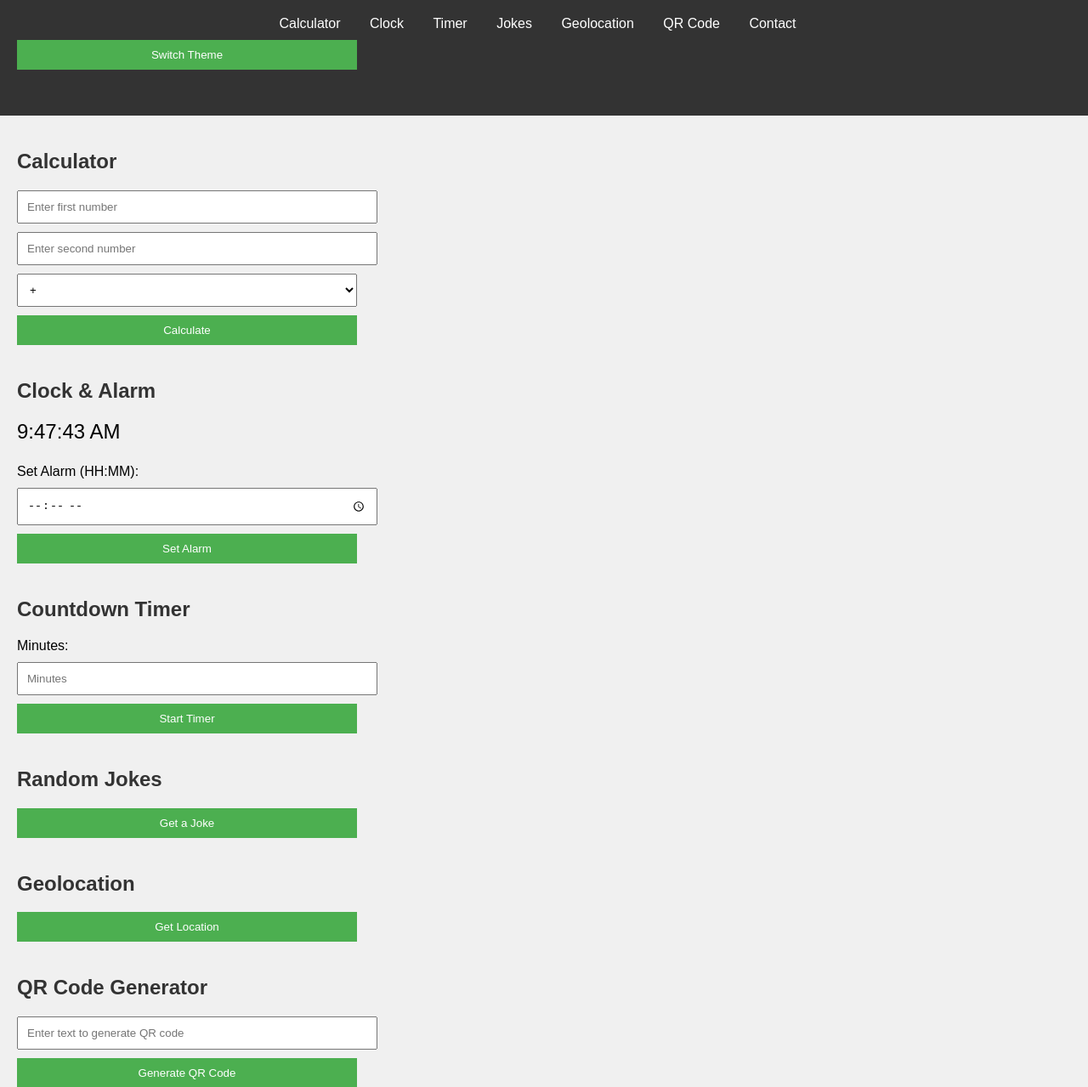
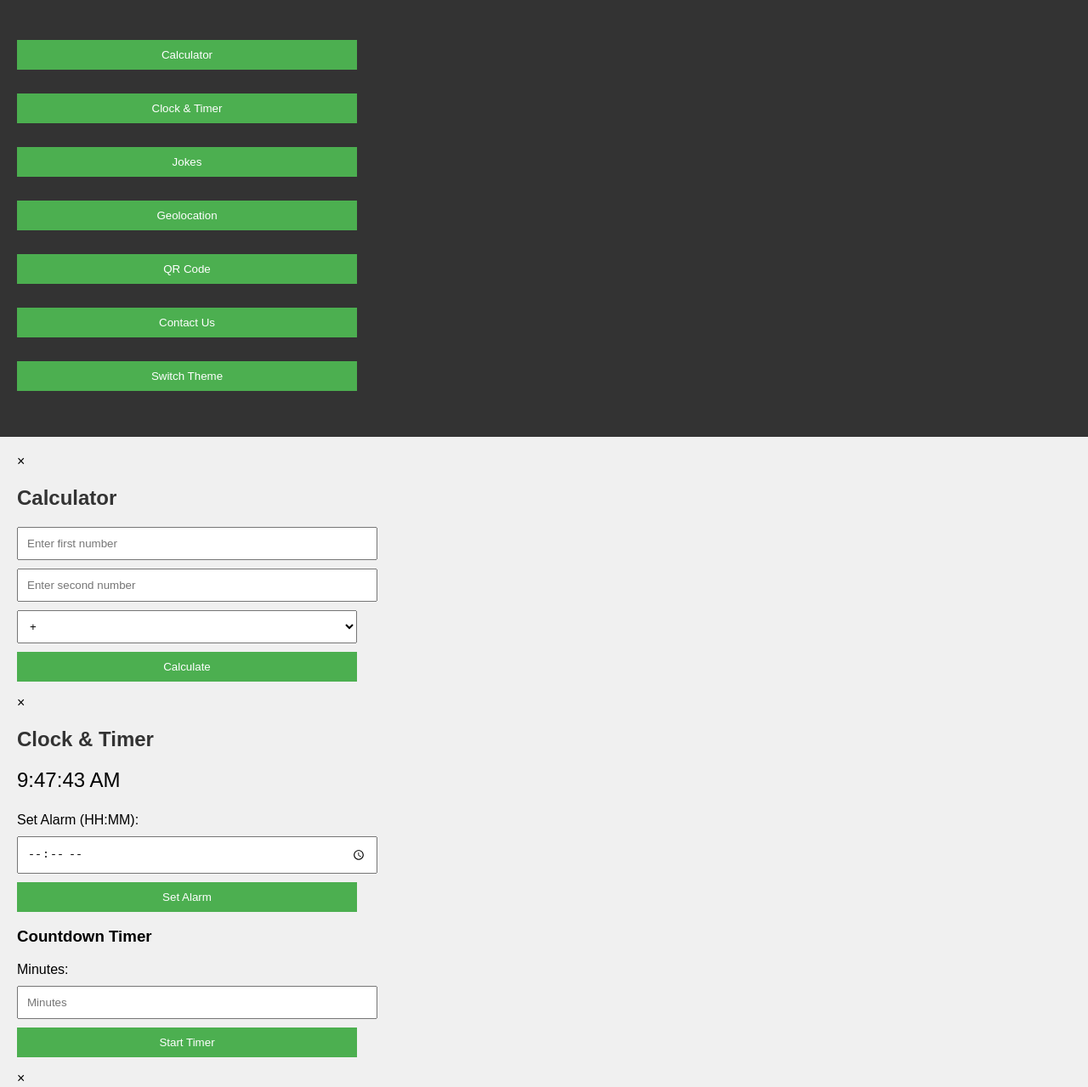
Before and after one commit to stevve01/game.com, a plain HTML site: page index.html in a window 1280 px wide. Shown: the part 81-1360 px from the top of the page at 85% size. Drawn offline with Linux system fonts and the light colour scheme.

Commit message:
Update index.html

```diff
--- a/index.html
+++ b/index.html
@@ -8,24 +8,25 @@
 </head>
 <body>
     <header>
-        <h1>Welcome to the Multifunctional Website!</h1>
+        <h1>Welcome to the Multifunctional Website</h1>
         <nav>
             <ul>
-                <li><a href="#calculator">Calculator</a></li>
-                <li><a href="#clock">Clock</a></li>
-                <li><a href="#timer">Timer</a></li>
-                <li><a href="#jokes">Jokes</a></li>
-                <li><a href="#geolocation">Geolocation</a></li>
-                <li><a href="#qr">QR Code</a></li>
-                <li><a href="#contact">Contact</a></li>
+                <li><button onclick="openModal('calculatorModal')">Calculator</button></li>
+                <li><button onclick="openModal('clockModal')">Clock & Timer</button></li>
+                <li><button onclick="openModal('jokesModal')">Jokes</button></li>
+                <li><button onclick="openModal('geolocationModal')">Geolocation</button></li>
+                <li><button onclick="openModal('qrModal')">QR Code</button></li>
+                <li><button onclick="openModal('contactModal')">Contact Us</button></li>
                 <li><button id="themeToggle">Switch Theme</button></li>
             </ul>
         </nav>
     </header>
 
     <main>
-        <!-- Калькулятор -->
-        <section id="calculator">
+        <!-- Модальные окна для каждого раздела -->
+        <div id="calculatorModal" class="modal">
+            <div class="modal-content">
+                <span class="close" onclick="closeModal('calculatorModal')">&times;</span>
                 <h2>Calculator</h2>
                 <input type="number" id="num1" placeholder="Enter first number">
                 <input type="number" id="num2" placeholder="Enter second number">
@@ -37,66 +38,71 @@
                 </select>
                 <button onclick="calculate()">Calculate</button>
                 <p id="calcResult"></p>
-        </section>
+            </div>
+        </div>
 
-        <!-- Часы -->
-        <section id="clock">
-            <h2>Clock & Alarm</h2>
+        <div id="clockModal" class="modal">
+            <div class="modal-content">
+                <span class="close" onclick="closeModal('clockModal')">&times;</span>
+                <h2>Clock & Timer</h2>
                 <p id="time"></p>
                 <label for="alarmTime">Set Alarm (HH:MM):</label>
                 <input type="time" id="alarmTime">
                 <button onclick="setAlarm()">Set Alarm</button>
                 <p id="alarmMessage"></p>
-        </section>
 
-        <!-- Таймер -->
-        <section id="timer">
-            <h2>Countdown Timer</h2>
+                <h3>Countdown Timer</h3>
                 <label for="minutes">Minutes:</label>
                 <input type="number" id="minutes" placeholder="Minutes">
                 <button onclick="startTimer()">Start Timer</button>
                 <p id="timerDisplay"></p>
-        </section>
+            </div>
+        </div>
 
-        <!-- Шутки -->
-        <section id="jokes">
+        <div id="jokesModal" class="modal">
+            <div class="modal-content">
+                <span class="close" onclick="closeModal('jokesModal')">&times;</span>
                 <h2>Random Jokes</h2>
                 <button onclick="getJoke()">Get a Joke</button>
                 <p id="jokeDisplay"></p>
-        </section>
+            </div>
+        </div>
 
-        <!-- Геолокация -->
-        <section id="geolocation">
+        <div id="geolocationModal" class="modal">
+            <div class="modal-content">
+                <span class="close" onclick="closeModal('geolocationModal')">&times;</span>
                 <h2>Geolocation</h2>
                 <button onclick="getLocation()">Get Location</button>
                 <p id="locationDisplay"></p>
-        </section>
+            </div>
+        </div>
 
-        <!-- Генератор QR-кодов -->
-        <section id="qr">
+        <div id="qrModal" class="modal">
+            <div class="modal-content">
+                <span class="close" onclick="closeModal('qrModal')">&times;</span>
                 <h2>QR Code Generator</h2>
                 <input type="text" id="qrInput" placeholder="Enter text to generate QR code">
                 <button onclick="generateQRCode()">Generate QR Code</button>
                 <div id="qrCode"></div>
-        </section>
+            </div>
+        </div>
 
-        <!-- Контактная форма -->
-        <section id="contact">
+        <div id="contactModal" class="modal">
+            <div class="modal-content">
+                <span class="close" onclick="closeModal('contactModal')">&times;</span>
                 <h2>Contact Us</h2>
                 <form id="contactForm">
                     <label for="name">Your Name:</label>
                     <input type="text" id="name" required>
-
                     <label for="email">Your Email:</label>
                     <input type="email" id="email" required>
-
                     <label for="message">Your Message:</label>
                     <textarea id="message" required></textarea>
-
                     <button type="submit">Send</button>
                 </form>
                 <p id="formMessage"></p>
-        </section>
+            </div>
+        </div>
     </main>
 
     <script src="script.js"></script>
```
Lines whose indentation alone changed are shown as unchanged.
